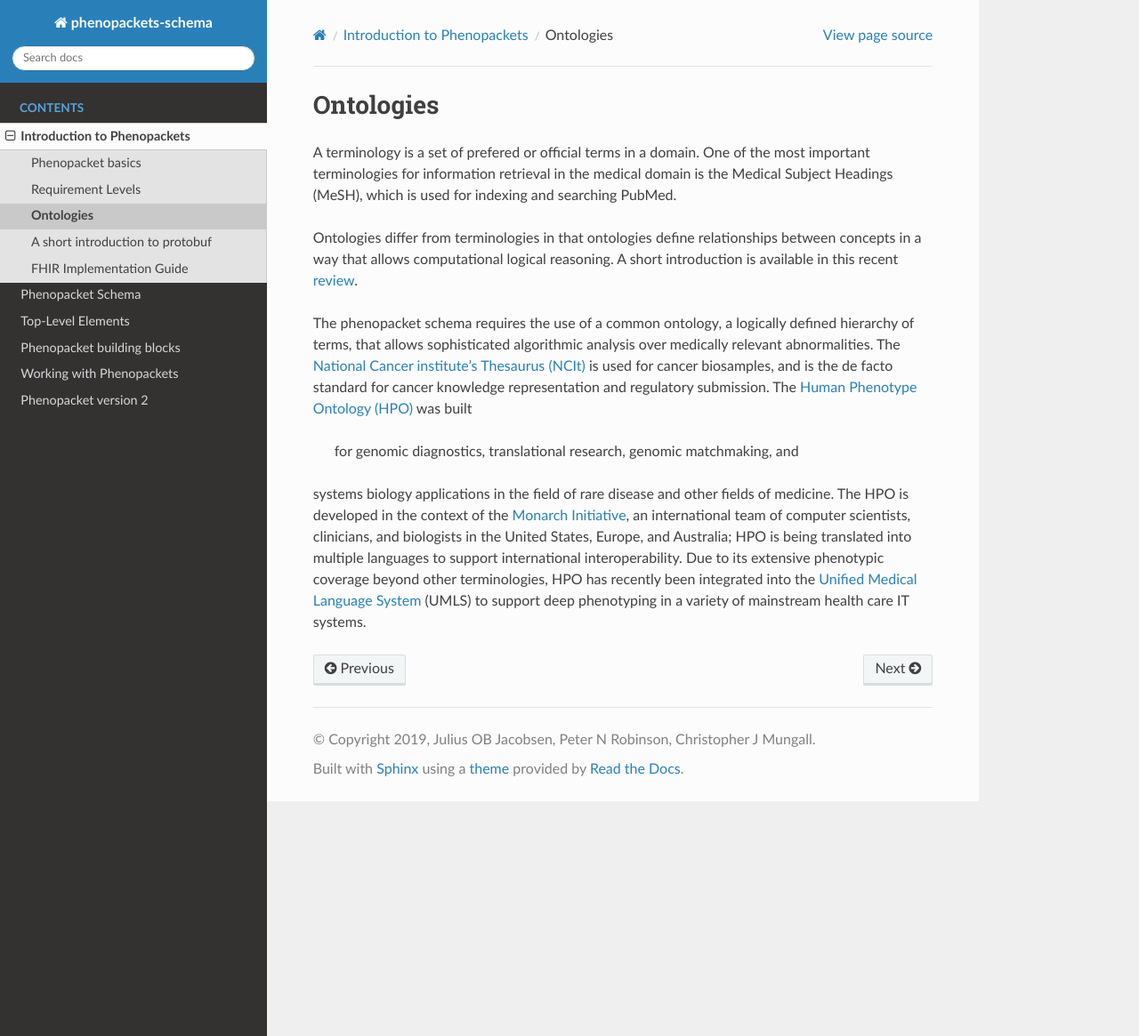
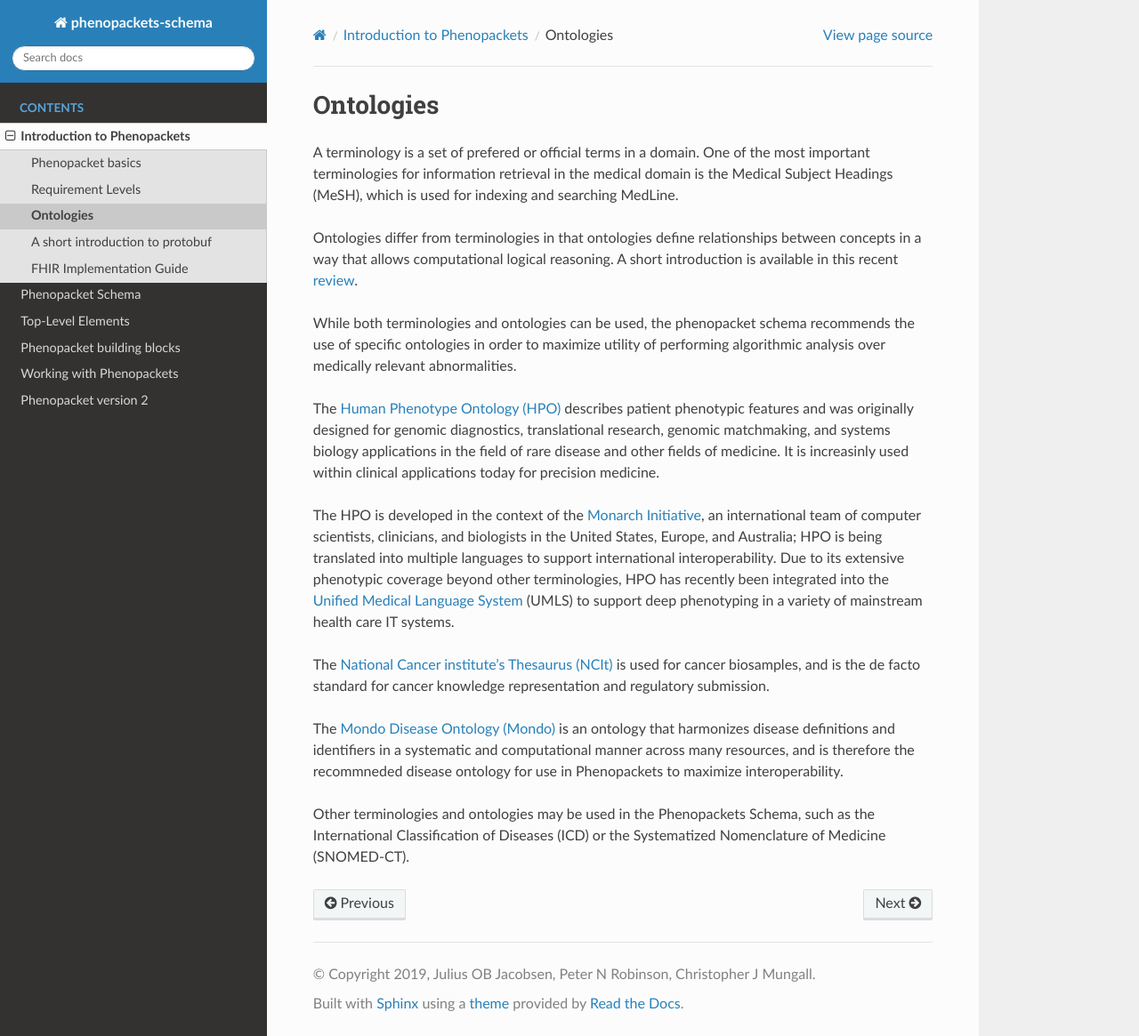
Before and after one commit to phenopackets/phenopacket-schema, a Sphinx documentation site: the page built from docs/ontologies.rst, in a window 1280 px wide and 1165 px high. Shown: the whole window at 89% size. Built offline with Sphinx 7.4.7 and the Read the Docs theme 2.0.0, drawn with Linux system fonts in a browser that asks for light colours.

Commit message:
Update ontologies.rst
adding a few more ontologies for use

```diff
--- a/docs/ontologies.rst
+++ b/docs/ontologies.rst
@@ -8,22 +8,25 @@ Ontologies
 
 A terminology is a set of prefered or official terms in a domain. One of the  most important terminologies for information
 retrieval in the medical domain is the Medical Subject Headings (MeSH), which is used for indexing and
-searching PubMed.
+searching MedLine.
 
 Ontologies differ from terminologies in that ontologies define relationships between concepts
 in a way that allows computational logical reasoning. A short introduction is available
 in this recent `review <https://www.ncbi.nlm.nih.gov/pubmed/30304648>`_.
 
-The phenopacket schema requires the use of a common ontology, a logically defined hierarchy of terms, that allows
-sophisticated algorithmic analysis over medically relevant abnormalities.
-The `National Cancer institute's Thesaurus (NCIt) <http://www.obofoundry.org/ontology/ncit.html>`_ is used for
-cancer biosamples, and is the de facto standard for cancer knowledge representation and regulatory submission.
-The `Human Phenotype Ontology (HPO) <http://www.human-phenotype-ontology.org>`_  was built
- for genomic diagnostics, translational research, genomic matchmaking, and
-systems biology applications in the field of rare disease and other fields of medicine.
-The HPO is developed in the context of
-the `Monarch Initiative <https://monarchinitiative.org/>`_, an international team of
+While both terminologies and ontologies can be used, the phenopacket schema recommends the use of specific ontologies in order to maximize utility of performing algorithmic analysis over medically relevant abnormalities.
+
+The `Human Phenotype Ontology (HPO) <http://www.human-phenotype-ontology.org>`_  describes patient phenotypic features and was originally designed for genomic diagnostics, translational research, genomic matchmaking, and systems biology applications in the field of rare disease and other fields of medicine. It is increasinly used within clinical applications today for precision medicine.
+
+The HPO is developed in the context of the `Monarch Initiative <https://monarchinitiative.org/>`_, an international team of
 computer scientists, clinicians, and biologists in the United States, Europe, and Australia;
 HPO is being translated into multiple languages to support international interoperability.
 Due to its extensive phenotypic coverage beyond other terminologies, HPO has recently been integrated
 into the `Unified Medical Language System <https://www.nlm.nih.gov/research/umls/sourcereleasedocs/current/HPO/>`_ (UMLS) to support deep phenotyping in a variety of mainstream health care IT systems.
+
+The `National Cancer institute's Thesaurus (NCIt) <http://www.obofoundry.org/ontology/ncit.html>`_ is used for
+cancer biosamples, and is the de facto standard for cancer knowledge representation and regulatory submission.
+
+The `Mondo Disease Ontology (Mondo) <https://mondo.monarchinitiative.org/>`_ is an ontology that harmonizes disease definitions and identifiers in a systematic and computational manner across many resources, and is therefore the recommneded disease ontology for use in Phenopackets to maximize interoperability.
+
+Other terminologies and ontologies may be used in the Phenopackets Schema, such as the International Classification of Diseases (ICD) or the Systematized Nomenclature of Medicine (SNOMED-CT).
```
